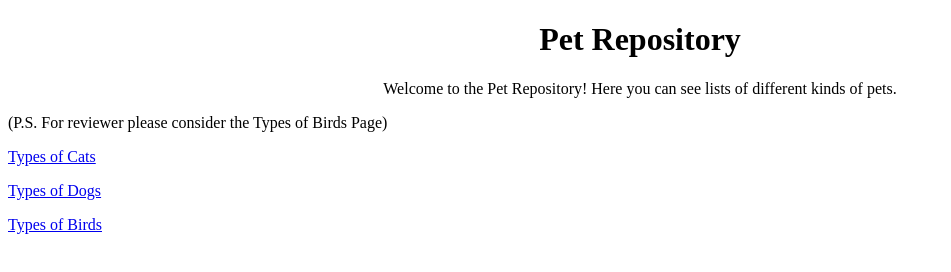
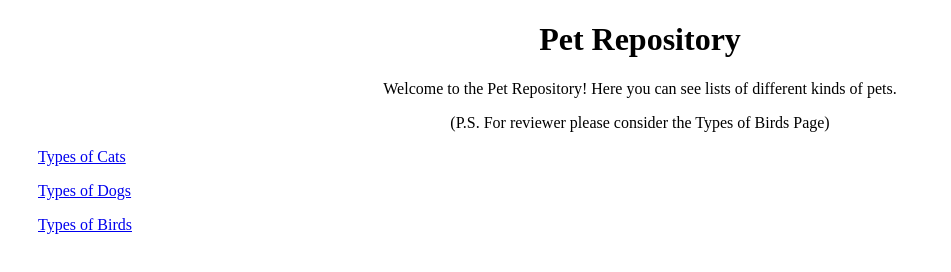
Before and after one commit to HarryRich02/practicalwk4, a plain HTML site: page index.html in a window 1280 px wide. Shown: the whole page, without its empty margins (0-951 px from the left). Drawn offline with Linux system fonts and the light colour scheme.

Commit message:
Added div tags

```diff
--- a/index.html
+++ b/index.html
@@ -8,14 +8,24 @@
         .centred {
           text-align: center;
         }
+        #intro {
+          text-align: center;
+        }
+        #links {
+          padding-left: 30px;
+        }
       </style>
     </head>
   <body>
-    <h1 class="centred">Pet Repository</h1>
-    <p class="centred">Welcome to the Pet Repository! Here you can see lists of different kinds of pets.</p>
-    <p>(P.S. For reviewer please consider the Types of Birds Page)</p>
-    <p><a href="types_of_cats.html">Types of Cats</a></p>
-    <p><a href="types_of_dogs">Types of Dogs</a></p>
-    <p><a href="types_of_birds">Types of Birds</a></p>
+    <div id="intro">
+      <h1>Pet Repository</h1>
+      <p>Welcome to the Pet Repository! Here you can see lists of different kinds of pets.</p>
+      <p>(P.S. For reviewer please consider the Types of Birds Page)</p>
+    </div>
+    <div id="links">
+      <p><a href="types_of_cats.html">Types of Cats</a></p>
+      <p><a href="types_of_dogs">Types of Dogs</a></p>
+      <p><a href="types_of_birds">Types of Birds</a></p>
+    </div>
   </body>
 </html>
```
